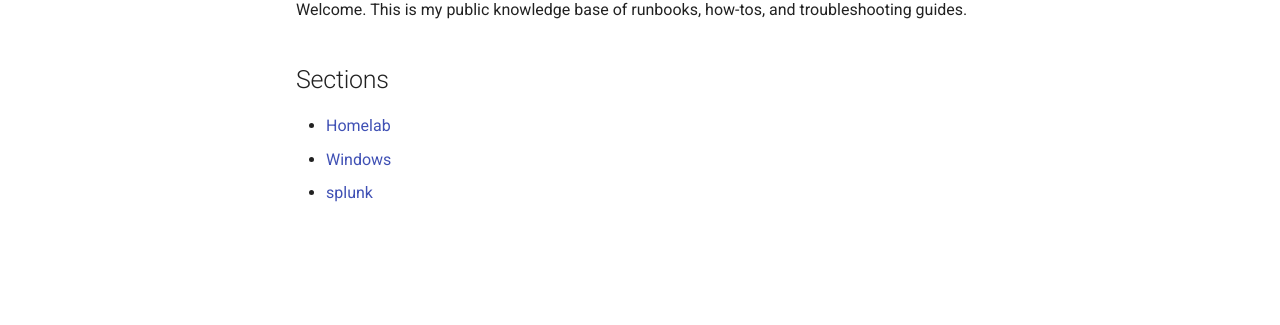
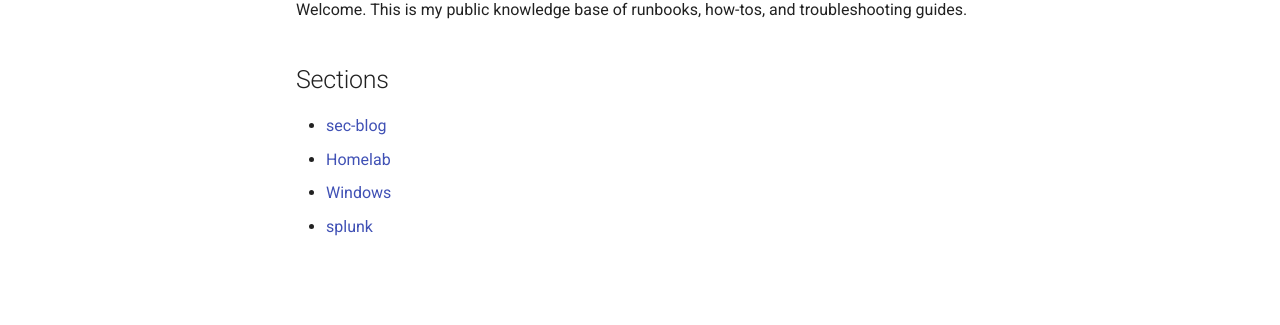
Before and after one commit to uceleke/FTL-HowTos, an MkDocs documentation site: the page built from docs/index.md, in a window 1280 px wide. Shown: the part 231-556 px from the top of the page. Built offline with MkDocs 1.6.1 and Material for MkDocs 9.7.7, drawn with Linux system fonts in a browser that asks for light colours.

Commit message:
Update index.md

```diff
--- a/docs/index.md
+++ b/docs/index.md
@@ -3,6 +3,7 @@
 Welcome. This is my public knowledge base of runbooks, how-tos, and troubleshooting guides.
 
 ## Sections
+- [sec-blog](sec-blog/index.md)
 - [Homelab](homelab/overview.md)
 - [Windows](Windows/index.md)
 - [splunk](splunk/index.md)
```
